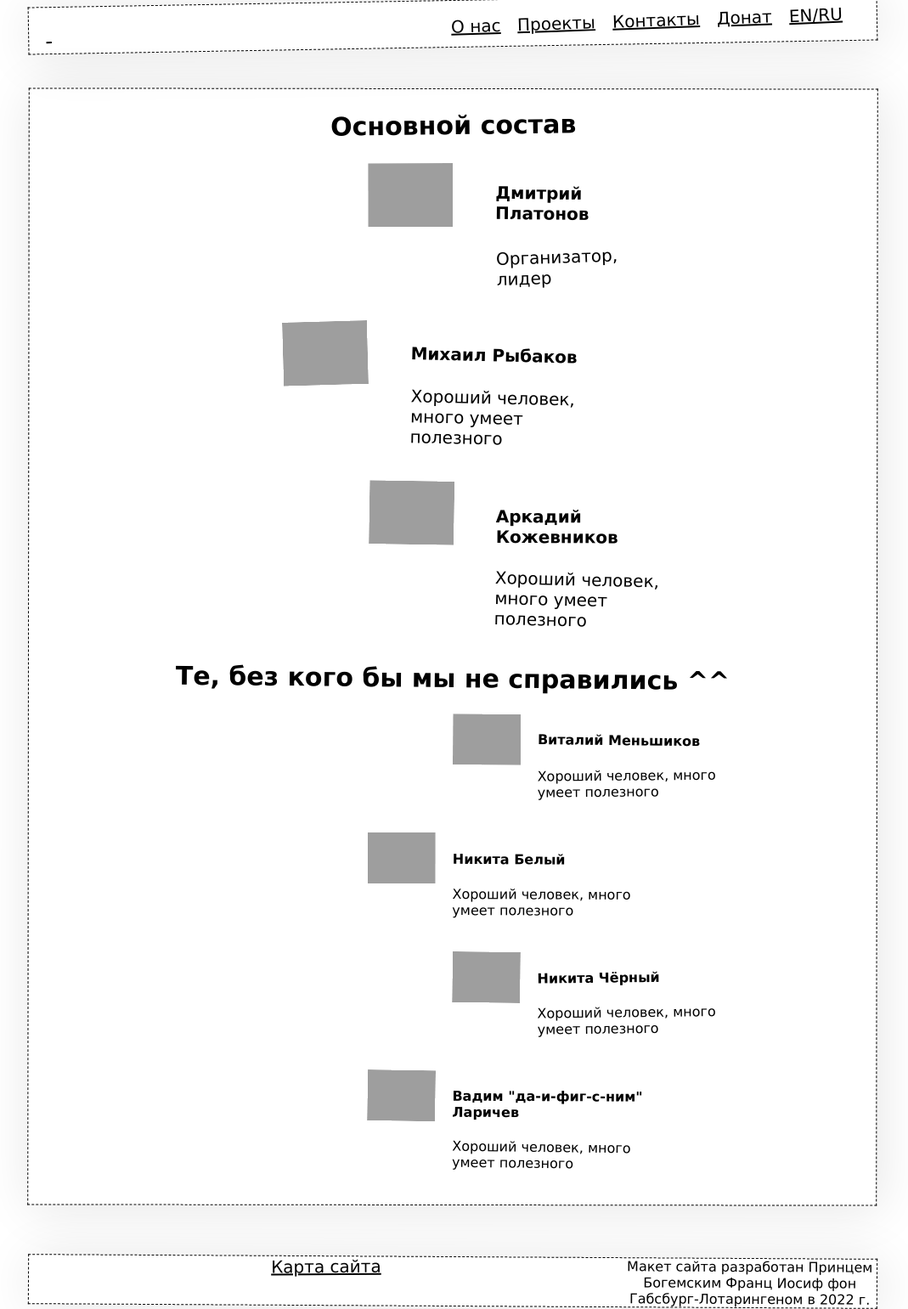
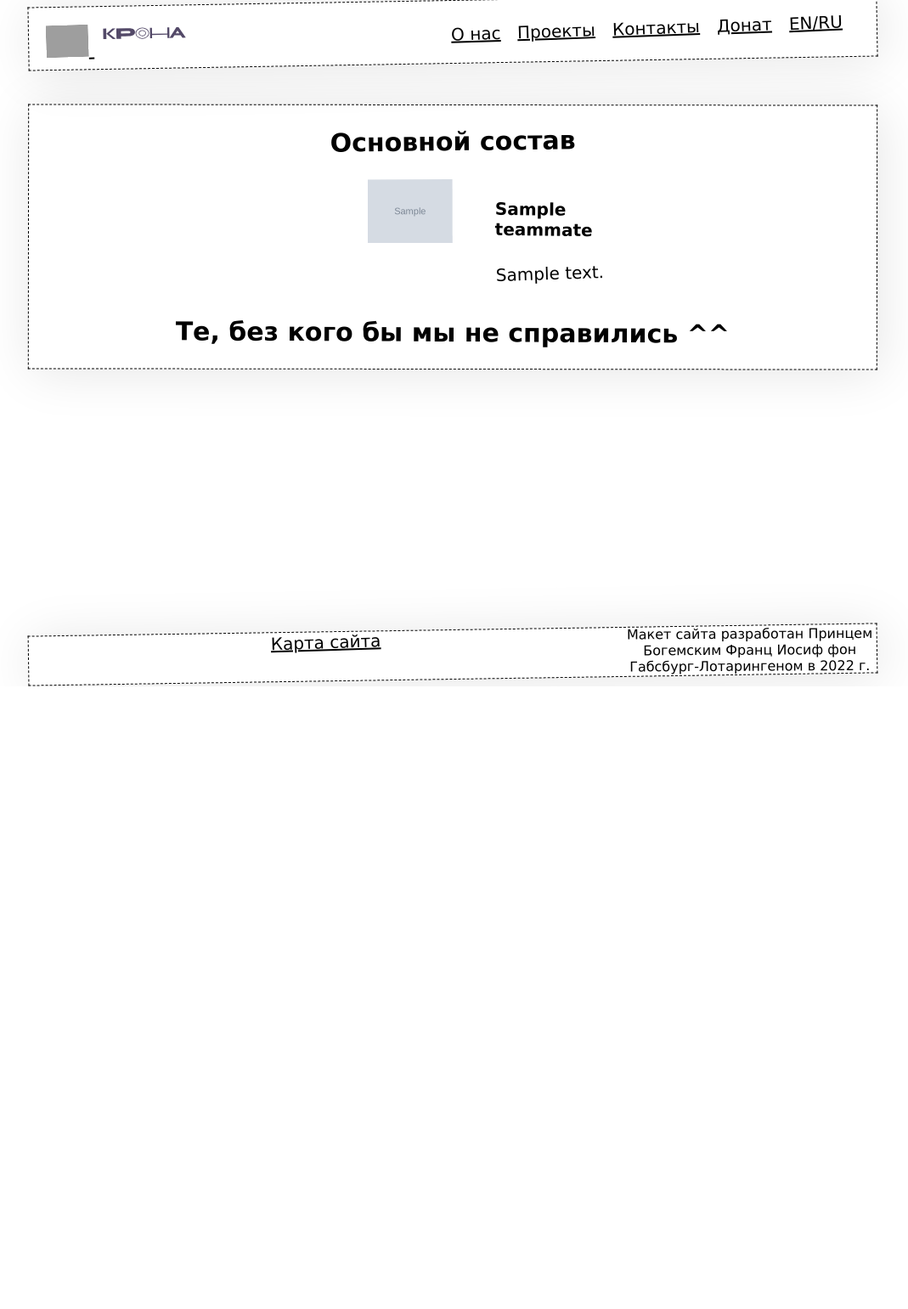
Before and after one commit to av-kutergin/NPO-Krone, a Django app: page /team/ in a window 1280 px wide. Shown: the whole page at 85% size, without its empty margins (107-1176 px from the left). After the commit the page ends 808 px from the top, so only its background shows below. Run offline with Django 4.2, Linux system fonts and the light colour scheme; tables that the repository leaves empty hold one stand-in row (values such as "Sample post"); grey boxes marked "Sample" are stand-in pictures; some web fonts are replaced; grey boxes are pictures that could not be loaded.

Commit message:
Restarted migrations, altered views behavior.

```diff
--- a/projects/admin.py
+++ b/projects/admin.py
@@ -1,6 +1,6 @@
 from django.contrib import admin
 
-from .models import Project, Guest, TeamMate, SimpleDocument, ReportDocument
+from .models import Project, Guest, TeamMate, SimpleDocument, ReportDocument, Carousel
 
 
 admin.site.register(Project)
@@ -8,3 +8,4 @@ admin.site.register(Guest)
 admin.site.register(TeamMate)
 admin.site.register(SimpleDocument)
 admin.site.register(ReportDocument)
+admin.site.register(Carousel)
--- a/projects/static/projects/js/main_script.js
+++ b/projects/static/projects/js/main_script.js
@@ -26,6 +26,6 @@ function aboutUsMouseout() {
     }, 1500)
 }
 
-function downloaded() {
-    alert('Представь, что скачалось')
-}
+//function downloaded() {
+//    alert('Представь, что скачалось')
+//}
--- a/projects/templates/projects/base.html
+++ b/projects/templates/projects/base.html
@@ -16,7 +16,7 @@
     <div class="header block">
         <a href="/">
             <div class="logo">
-                <img src="{% static 'projects/images/logo.ico' %}" alt="" style="width:50px">
+                <img src="{% static 'projects/images/logo.svg' %}" alt="" style="width:50px">
                 <img src="{% static 'projects/images/logo_text.svg' %}" alt="" style="width:100px; padding: 0 0 18px 10px;">
             </div>
         </a>
@@ -24,19 +24,19 @@
             <div class="nav-item" onclick="showAbout()">
                 <a href="#">О нас</a>
                 <div class="about-us block" onmouseout="aboutUsMouseout()" onmouseover="aboutUsMousein()">
-                    <div class="nav-subitem"><a href="/team">Команда</a></div>
-                    <div class="nav-subitem"><a href="/documents">Документы</a></div>
-                    <div class="nav-subitem"><a href="/reports">Отчёты</a></div>
+                    <div class="nav-subitem"><a href="{% url 'team'%}">Команда</a></div>
+                    <div class="nav-subitem"><a href="{% url 'documents'%}">Документы</a></div>
+                    <div class="nav-subitem"><a href="{% url 'reports'%}">Отчёты</a></div>
                 </div>
             </div>
             <div class="nav-item">
-                <a href="/projects">Проекты</a>
+                <a href="{% url 'projects' %}">Проекты</a>
             </div>
             <div class="nav-item">
-                <a href="/contacts">Контакты</a>
+                <a href="{% url 'contacts' %}">Контакты</a>
             </div>
             <div class="nav-item">
-                <a href="/donate">Донат</a>
+                <a href="{% url 'donate' %}">Донат</a>
             </div>
             <div class="nav-item" onclick="showEnru()">
                 <a href="#">EN/RU</a>
--- a/projects/templates/projects/documents.html
+++ b/projects/templates/projects/documents.html
@@ -6,7 +6,7 @@
 <div class="docs">
   {% for obj in object_list %}
   <div class="doc">
-    <a onclick="downloaded()">скачать: {{ obj.name_ru }}</a>
+    <a href="{{ obj.download }}" download style="text-decoration: none;">скачать: {{ obj.name_ru }}</a>
   </div>
   {% endfor %}
 </div>
--- a/projects/templates/projects/reports.html
+++ b/projects/templates/projects/reports.html
@@ -7,7 +7,7 @@
   {% for obj in object_list %}
   <div class="report">
     <a href="{{ obj.get_absolute_url }}">{{ obj.name_ru}}</a>
-    <a onclick="downloaded()" style="font-size: 0.7em;">(Скачать в формате PDF)</a>
+    <a href="{{ obj.download }}" download style="font-size: 0.7em;">(Скачать в формате PDF)</a>
   </div>
   {% endfor %}
 </div>
--- a/projects/templates/projects/team.html
+++ b/projects/templates/projects/team.html
@@ -5,42 +5,21 @@
 
 <div class="team block">
     <h2 style="text-align:center">Основной состав</h2>
+    {% for h in high_teammates %}
     <div class="teammate">
-        <div class="teammate-photo"><img src="img/team-1.png"></div>
-        <div class="teammate-name"><h4>Дмитрий Платонов</h4></div>
-        <div class="teammate-text">Организатор, лидер</div>
+        <div class="teammate-photo"><img src="{{ h.avatar.url }}"></div>
+        <div class="teammate-name"><h4>{{ h.name_ru }}</h4></div>
+        <div class="teammate-text">{{ h.description_ru }}</div>
     </div>
-    <div class="teammate">
-        <div class="teammate-photo"><img src="img/team-2.png"></div>
-        <div class="teammate-name"><h4>Михаил Рыбаков</h4></div>
-        <div class="teammate-text">Хороший человек, много умеет полезного</div>
-    </div>
-    <div class="teammate">
-        <div class="teammate-photo"><img src="img/team-2.png"></div>
-        <div class="teammate-name"><h4>Аркадий Кожевников</h4></div>
-        <div class="teammate-text">Хороший человек, много умеет полезного</div>
-    </div>
+    {% endfor %}
 
     <h2 style="text-align:center">Те, без кого бы мы не справились ^^</h2>
+    {% for o in ordinary_teammates %}
     <div class="teammate teammate-smaller">
-        <div class="teammate-photo"><img src="img/team-3.jpg"></div>
-        <div class="teammate-name"><h4>Виталий Меньшиков</h4></div>
-        <div class="teammate-text">Хороший человек, много умеет полезного</div>
+        <div class="teammate-photo"><img src="{{ o.avatar.url }}"></div>
+        <div class="teammate-name"><h4>{{ o.name_ru }}</h4></div>
+        <div class="teammate-text">{{ o.description_ru }}</div>
     </div>
-    <div class="teammate teammate-smaller">
-        <div class="teammate-photo"><img src="img/team-3.jpg"></div>
-        <div class="teammate-name"><h4>Никита Белый</h4></div>
-        <div class="teammate-text">Хороший человек, много умеет полезного</div>
-    </div>
-    <div class="teammate teammate-smaller">
-        <div class="teammate-photo"><img src="img/team-3.jpg"></div>
-        <div class="teammate-name"><h4>Никита Чёрный</h4></div>
-        <div class="teammate-text">Хороший человек, много умеет полезного</div>
-    </div>
-    <div class="teammate teammate-smaller">
-        <div class="teammate-photo"><img src="img/team-3.jpg"></div>
-        <div class="teammate-name"><h4>Вадим "да-и-фиг-с-ним" Ларичев</h4></div>
-        <div class="teammate-text">Хороший человек, много умеет полезного</div>
-    </div>
+    {% endfor %}
 </div>
 {% endblock content %}
--- a/projects/urls.py
+++ b/projects/urls.py
@@ -1,5 +1,9 @@
 from django.urls import path
 from projects import views
+
+
+from django.conf import settings
+from django.conf.urls.static import static
 
 urlpatterns = [
     path('', views.main_page, name='main_page'),
@@ -13,4 +17,9 @@ urlpatterns = [
     path('contacts/', views.contacts, name='contacts'),
     path('donate/', views.donate, name='donate'),
     path('sitemap/', views.sitemap, name='sitemap'),
+    path('display/<slug:file_type>/<int:pk>', views.display, name='display'),
+    path('download/<slug:file_type>/<int:pk>', views.download_file, name='download_file'),
 ]
+if settings.DEBUG:
+    urlpatterns += static(settings.MEDIA_URL, document_root=settings.MEDIA_ROOT)
+    urlpatterns += static(settings.STATIC_URL, document_root=settings.STATIC_ROOT)
--- a/projects/views.py
+++ b/projects/views.py
@@ -1,9 +1,12 @@
+import mimetypes
+
+from django.http import HttpResponse, HttpResponseNotFound
 from django.shortcuts import render, get_object_or_404
 from django.urls import reverse_lazy
-from django.views.generic import CreateView, FormView, ListView, TemplateView, DetailView
+from django.views.generic import FormView, ListView, DetailView
 
 from projects.forms import AddGuestForm
-from projects.models import Guest, Project, SimpleDocument, ReportDocument, Carousel
+from projects.models import Project, SimpleDocument, ReportDocument, Carousel, TeamMate
 
 menu = ['about', 'contacts', 'upcoming events']
 
@@ -24,10 +27,12 @@ def main_page(request):
     title = 'Krone'
     projects = Project.objects.all()
     carousel = Carousel.objects.all()
+    teammates = TeamMate.objects.filter(show=True).filter(high_rank=True)
     context = {
         'title': title,
         'carousel': carousel,
         'projects': projects,
+        'teammates': teammates
 
     }
     return render(request, 'projects/index.html', context)
@@ -53,7 +58,14 @@ class ShowProject(DetailView):
 
 
 def team(request):
-    return render(request, 'projects/team.html')
+    high_teammates = TeamMate.objects.filter(show=True).filter(high_rank=True)
+    ordinary_teammates = TeamMate.objects.filter(show=True).filter(high_rank=False)
+    context = {
+        'high_teammates': high_teammates,
+        'ordinary_teammates': ordinary_teammates,
+    }
+    print(high_teammates[0].avatar.path)
+    return render(request, 'projects/team.html', context)
 
 
 class DocumentListView(ListView):
@@ -80,3 +92,71 @@ def donate(request):
 
 def sitemap(request):
     return render(request, 'projects/sitemap.html')
+
+
+def download_file(request, file_type, pk):
+    document = None
+    if file_type == 'report':
+        document = get_object_or_404(ReportDocument, pk=pk)
+    elif file_type == 'document':
+        document = get_object_or_404(SimpleDocument, pk=pk)
+
+    if document:
+        filepath = document.file.path
+        mime_type, _ = mimetypes.guess_type(filepath)
+        extension = mimetypes.guess_extension(filepath)
+        name = filepath.split('/')[-1]
+        print(name)
+        with open(filepath, 'rb') as file:
+            response = HttpResponse(file.read(), content_type=mime_type)
+            response['Content-Disposition'] = f'attachment; filename={name}'
+            return response
+    return HttpResponseNotFound('<h1>Страница не найдена</h1>')
+
+
+# def download_document(request, pk):
+#     document = get_object_or_404(SimpleDocument, pk=pk)
+#     filepath = document.file.path
+#     mime_type, _ = mimetypes.guess_type(filepath)
+#     with open(filepath, 'rb') as file:
+#         response = HttpResponse(file.read(), content_type=mime_type)  # mimetypes.guess_type(filepath)
+#         response['Content-Disposition'] = f'attachment;filename={document.name_ru}'
+#         return response
+
+
+# def download_report(request, pk, obj):
+#     document = get_object_or_404(ReportDocument, pk=pk)
+#     filepath = document.file.path
+#     mime_type, _ = mimetypes.guess_type(filepath)
+#     with open(filepath, 'rb') as file:
+#         response = HttpResponse(file.read(), content_type=mime_type)
+#         response['Content-Disposition'] = f'attachment; filename={document.name_ru}'
+#         return response
+
+
+def display(request, file_type, pk):
+    # document = None
+    # if file_type == 'report':
+    document = get_object_or_404(ReportDocument, pk=pk)
+    # elif file_type == 'document':
+    #     document = get_object_or_404(SimpleDocument, pk=pk)
+
+    if document:
+        # filepath = document.file.path
+        # mime_type, _ = mimetypes.guess_type(filepath)
+        # context = {
+        #     'document': document,
+        #     'type': mime_type,
+        # }
+        return render(request, 'projects/display.html', document)
+
+    # report = get_object_or_404(ReportDocument, pk=pk)
+    # filepath = report.file.path
+    # mime_type, _ = mimetypes.guess_type(filepath)
+    # # if filepath.endswith('pdf'):
+    # with open(filepath, 'rb') as file:
+    #     response = HttpResponse(file.read(), content_type=mime_type)
+    #     response['Content-Disposition'] = f'inline;filename={report.name_ru}'
+    #     return response
+    # else:
+    #     raise TypeError
```
Also changed, not shown: projects/models.py (+14 -5 lines), projects/templates/projects/display.html (added, +14 -0 lines), projects/templates/projects/index.html (+16 -29 lines), projects/migrations/0001_initial.py (deleted), projects/static/projects/images/logo_text.svg.
